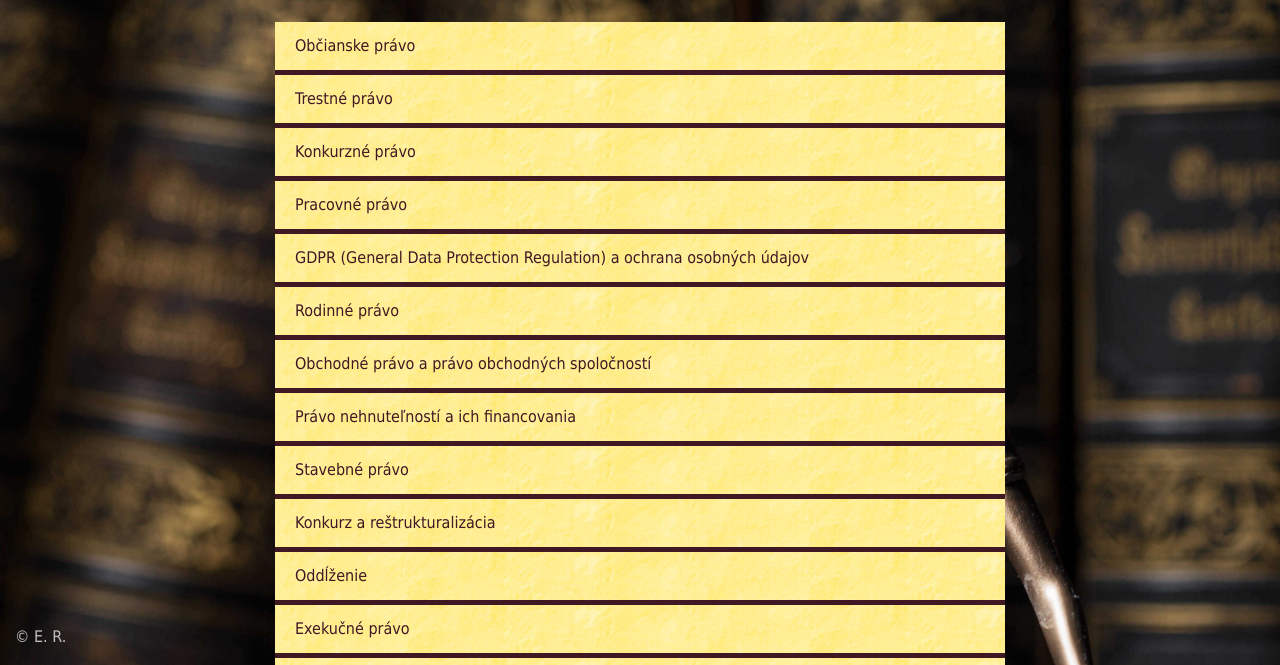
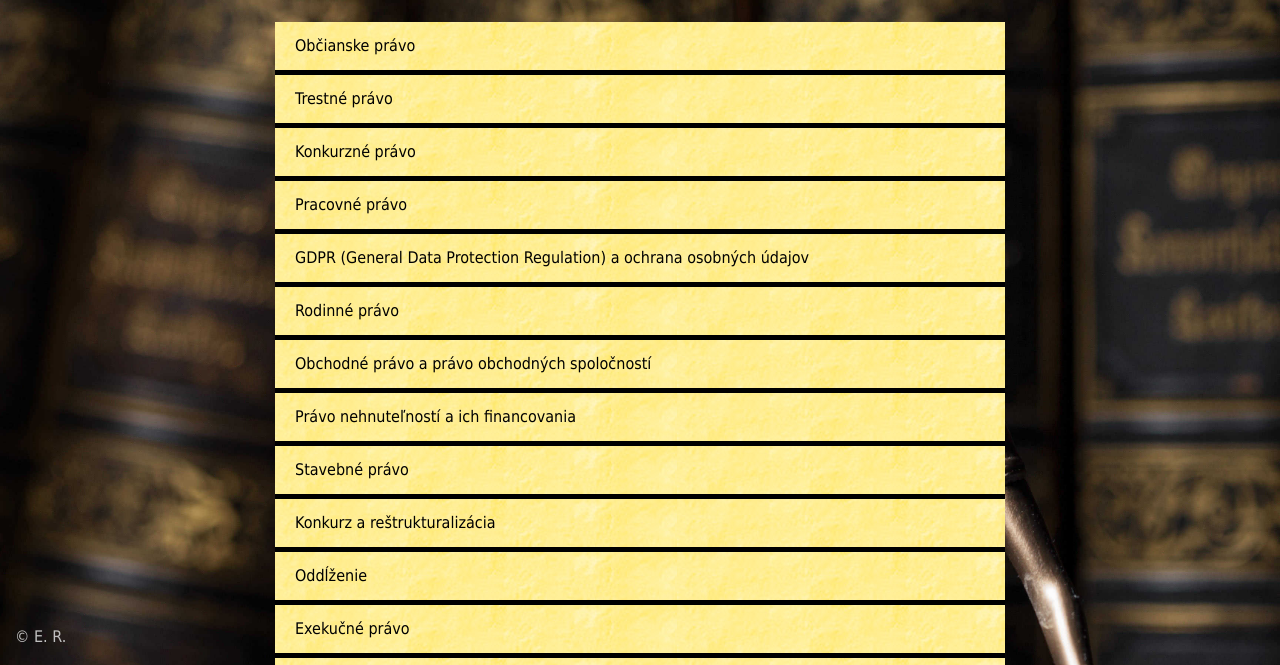
Before and after one commit to eyoxander/eyoxander.github.io, a plain HTML site: page kollarova/zameranie.html in a window 1280 px wide. Shown: the part 135-800 px from the top of the page. Drawn offline with nearby package versions, Linux system fonts and the light colour scheme.

Commit message:
Update style.css

```diff
--- a/kollarova/css/style.css
+++ b/kollarova/css/style.css
@@ -17,7 +17,7 @@ body, html {
 }
 
 .border-1 {
-	border-bottom: 1px solid #401823 !important;
+	border-bottom: 1px solid black !important;
 	border-width:10px !important;
 	color: white;
 	text-shadow: 2px 2px 5px black;
@@ -31,8 +31,8 @@ body, html {
 }
 
 .border-2 {
-	border-bottom: 5px solid #401823 !important;
-	color: #401823;
+	border-bottom: 5px solid black !important;
+	color: black;
 	background-image: url('../img/bgr1.jpg');
 }
 
```
